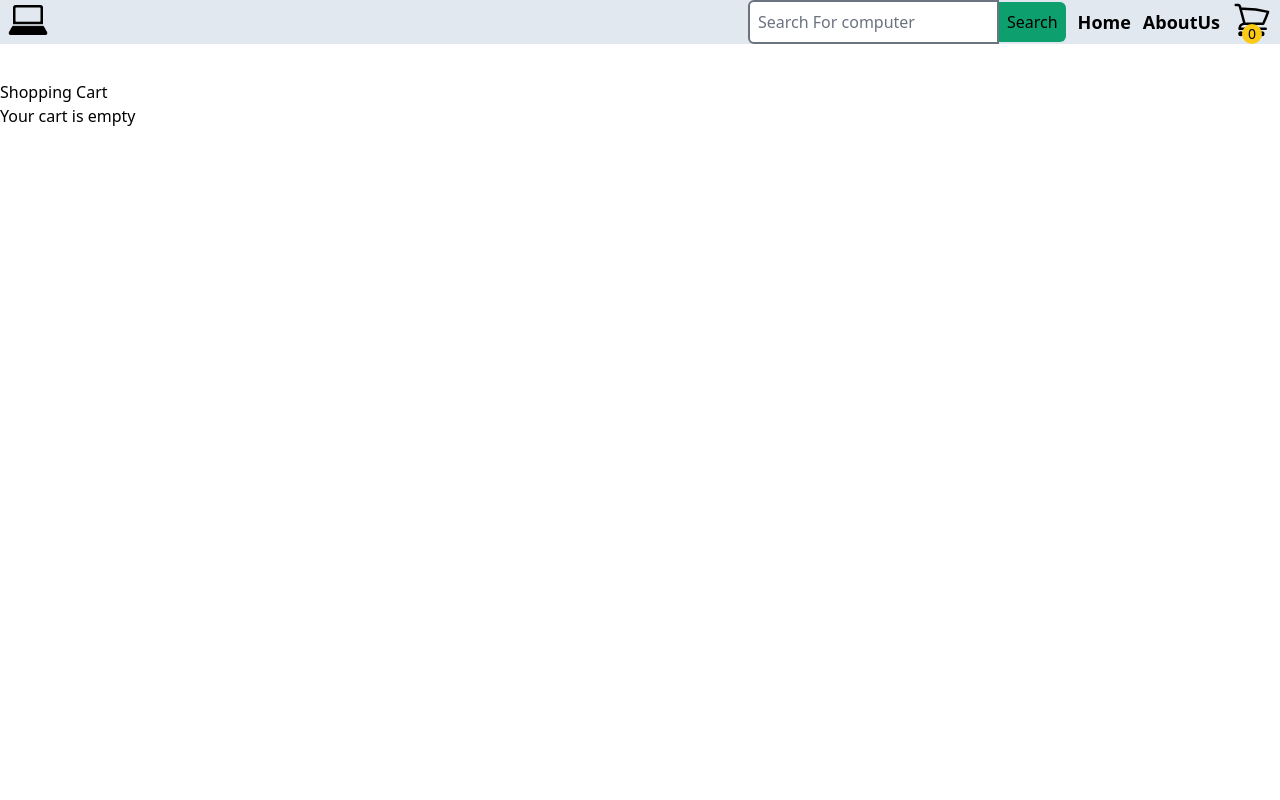
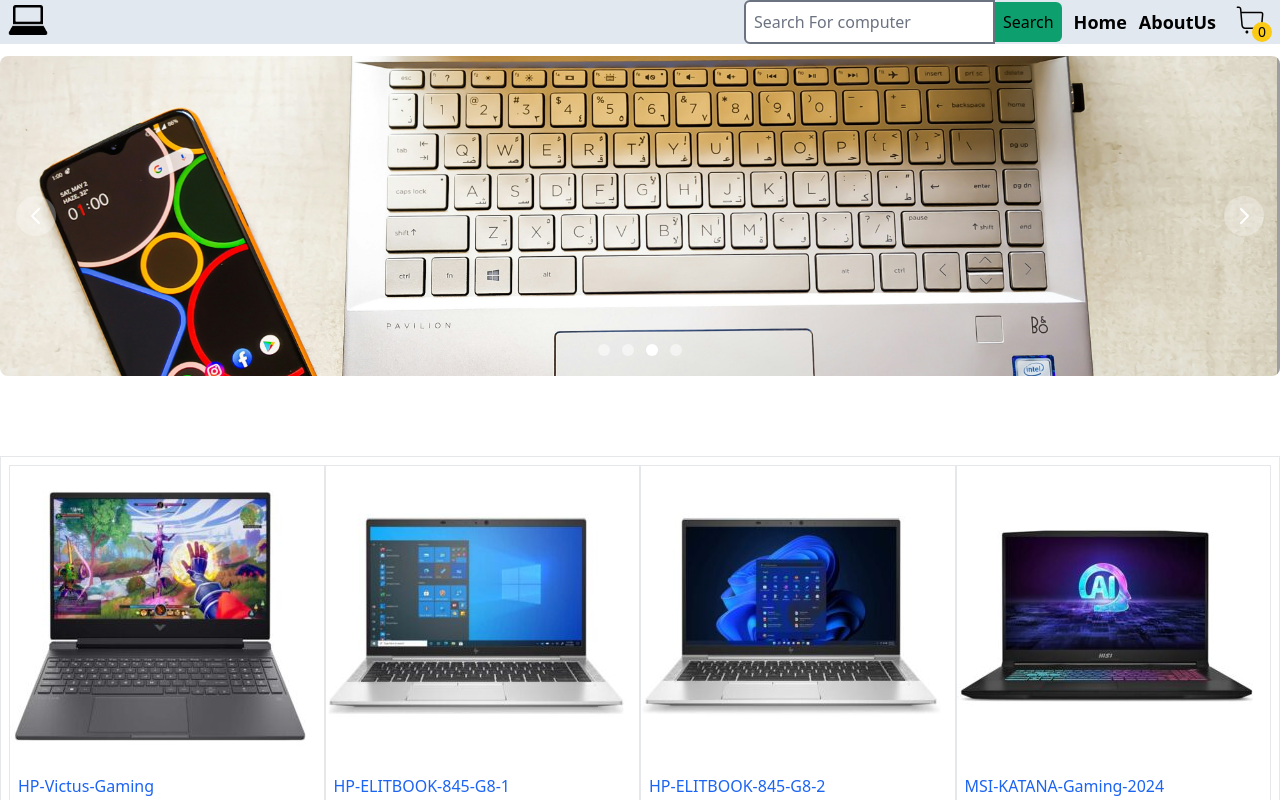
Before and after one commit to pitzee/comp-shop, a React (Vite) app in the folder ComputerShop/: page / in a window 1280 px wide. Shown: the top 800 px of the page. Built offline with nearby package versions, Linux system fonts and the light colour scheme; grey boxes are pictures that could not be loaded.

Commit message:
carts visibility fixed

```diff
--- a/ComputerShop/src/App.tsx
+++ b/ComputerShop/src/App.tsx
@@ -26,6 +26,8 @@
 
   const productsRef = useRef<HTMLDivElement>(null);
 
+  const [cartVisibility, setCartVIsibility] = useState(false);
+
   const hadleSubscribe = () => {
     setAlert(email);
     setShowAlert(true);
@@ -47,8 +49,6 @@
     setItemsInCart([...itemsIncart, computer]);
   };
 
-  console.log(itemsIncart);
-
   return (
     <main>
       {/* nav bar div */}
@@ -58,7 +58,7 @@
           onSearch={() => console.log("search")}
           searchComputers={searchComputers}
           onChange={handleSearchChange}
-          cartItems={itemsIncart}
+          onCartClick={() => setCartVIsibility(true)}
         />
         {showAlert && (
           <p className="fixed top-1 left-96 transform-translate-x-1/2 bg-green-500 text-white p-2 rounded shadow-lg">
@@ -67,7 +67,11 @@
         )}
       </div>
 
-      <Carts cartItems={itemsIncart} />
+      <Carts
+        cartItems={itemsIncart}
+        cartVisibility={cartVisibility}
+        onCartClose={() => setCartVIsibility(false)}
+      />
 
       <div>
         <Home />
--- a/ComputerShop/src/components/Carts.tsx
+++ b/ComputerShop/src/components/Carts.tsx
@@ -1,3 +1,4 @@
+import { RiCloseLargeFill } from "react-icons/ri";
 interface itemsInTheCart {
   id: number;
   name: string;
@@ -7,31 +8,56 @@
 
 interface props {
   cartItems: itemsInTheCart[];
+  cartVisibility: boolean;
+  onCartClose: () => void;
 }
 
-const Carts = ({ cartItems }: props) => {
+const Carts = ({ cartItems, cartVisibility, onCartClose }: props) => {
+  const totalprice = cartItems.reduce((acc, item) => acc + item.price, 0);
   return (
     <>
-      <div className="h-screen mt-20">
-        <h2>Shopping Cart</h2>
-        {cartItems.length === 0 ? (
-          <p>Your cart is empty</p>
-        ) : (
-          cartItems.map((item) => (
-            <div key={item.id} className="flex items-center border-b p-2">
-              <img
-                src={item.image}
-                alt={item.name}
-                className="w-10 h-10 mr-2"
-              />
-              <div className="flex-1">
-                <h4 className="text-lg font-bold">{item.name}</h4>
-                <p>${item.price.toFixed(2)}</p>
+      {cartVisibility && (
+        <div className="h-screen mt-20 ">
+          <div className="flex justify-between">
+            <p className="pl-4 text-lg">Shopping Cart</p>
+            <div className=" mr-4 text-3xl hover:translate-y-1">
+              <RiCloseLargeFill onClick={onCartClose} />
+            </div>
+          </div>
+          {cartItems.length === 0 && (
+            <p className="flex justify-center">The cart is empty</p>
+          )}
+
+          {cartItems.map((items) => (
+            <div className="flex justify-between">
+              <div
+                key={items.id}
+                className="flex  justify-center items-center space-x-1 ml-4"
+              >
+                <img
+                  src={items.image}
+                  alt=""
+                  className="w-20 h-20 object-cover "
+                />
+
+                <h1>{items.name}</h1>
+              </div>
+              <div className="flex flex-col justify-center items-center mr-4">
+                <p>${items.price}</p>
+                <p className="text-blue-500">Remove</p>
               </div>
             </div>
-          ))
-        )}
-      </div>
+          ))}
+          {cartItems.length >= 1 && (
+            <div className="flex flex-col justify-center items-center space-y-3">
+              <h1>Total: {totalprice}</h1>
+              <button className="bg-blue-600 w-52 p-2 rounded-lg">
+                Checkout
+              </button>
+            </div>
+          )}
+        </div>
+      )}
     </>
   );
 };
--- a/ComputerShop/src/components/NavBar.tsx
+++ b/ComputerShop/src/components/NavBar.tsx
@@ -1,22 +1,22 @@
 import { Link } from "react-router-dom";
 import computer from "../assets/images/laptop.png";
-
-interface itemsInTheCart {
-  id: number;
-  name: string;
-  price: number;
-  image: string;
-}
+import { CiShoppingCart } from "react-icons/ci";
 
 interface Props {
   item: number;
   onSearch: () => void;
   searchComputers: string;
   onChange: (e: React.ChangeEvent<HTMLInputElement>) => void;
-  cartItems: itemsInTheCart[];
+  onCartClick: () => void;
 }
 
-const NavBar = ({ item, onSearch, searchComputers, onChange }: Props) => {
+const NavBar = ({
+  item,
+  onSearch,
+  searchComputers,
+  onChange,
+  onCartClick,
+}: Props) => {
   return (
     <>
       {/* main div */}
@@ -58,27 +58,12 @@
             AboutUs
           </Link>
 
-          <Link to="/Cart">
-            <div className="flex flex-col items-center">
-              <svg
-                xmlns="http://www.w3.org/2000/svg"
-                fill="none"
-                viewBox="0 0 24 24"
-                strokeWidth={1.5}
-                stroke="currentColor"
-                className="size-10"
-              >
-                <path
-                  strokeLinecap="round"
-                  strokeLinejoin="round"
-                  d="M2.25 3h1.386c.51 0 .955.343 1.087.835l.383 1.437M7.5 14.25a3 3 0 0 0-3 3h15.75m-12.75-3h11.218c1.121-2.3 2.1-4.684 2.924-7.138a60.114 60.114 0 0 0-16.536-1.84M7.5 14.25 5.106 5.272M6 20.25a.75.75 0 1 1-1.5 0 .75.75 0 0 1 1.5 0Zm12.75 0a.75.75 0 1 1-1.5 0 .75.75 0 0 1 1.5 0Z"
-                />
-              </svg>
-              <div className="-mt-4 text-sm rounded-full bg-yellow-300 flex justify-center w-5">
-                <p>{item}</p>
-              </div>
+          <div className="flex flex-col items-center">
+            <CiShoppingCart className="text-4xl " onClick={onCartClick} />
+            <div className="-mt-4 text-sm rounded-full bg-yellow-300 flex justify-center w-5 ml-6 ">
+              <p>{item}</p>
             </div>
-          </Link>
+          </div>
         </nav>
       </div>
     </>
```
